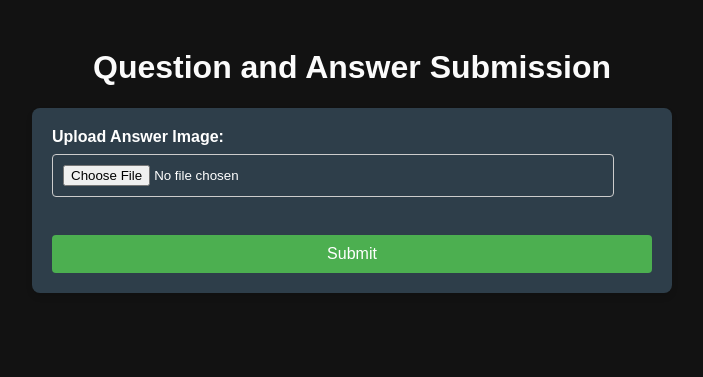
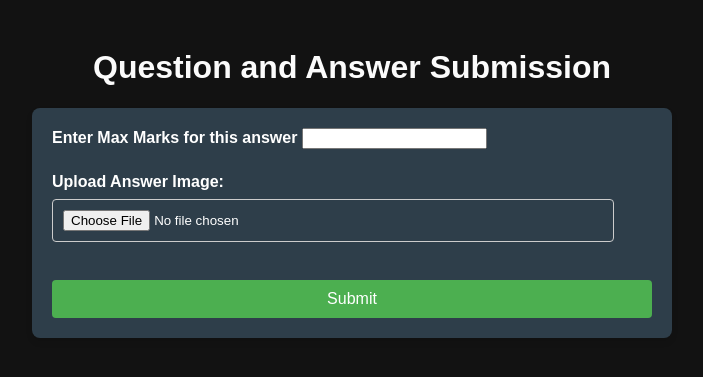
Before and after one commit to bharat-omr/flask__ocr_eval, a Flask app: page / in a window 1280 px wide. Shown: the top 377 px of the page, without its empty margins (288-991 px from the left). Run offline with Flask 3, Linux system fonts and the light colour scheme.

Commit message:
Add max marks attribute for better scoring

```diff
--- a/app.py
+++ b/app.py
@@ -34,9 +34,11 @@ def upload_image():
 
     # Extract text from the saved files
     answer_text = extract_text(file_paths['answer_image'])
+    max_marks = request.form['max_marks']
 
     new_entry = {
-        "user_answer": answer_text
+        "user_answer": answer_text,
+        "max_marks": max_marks
     }
 
     # Debug Print
--- a/static/js/script.js
+++ b/static/js/script.js
@@ -3,7 +3,9 @@ document.getElementById('qa-form').addEventListener('submit', async function(eve
 
   const formData = new FormData();
   const answerImage = document.getElementById('answer-image').files[0];
+  const maxMarks = document.getElementById('max-marks').value;
   formData.append('answer_image', answerImage);
+  formData.append('max_marks', maxMarks);
 
   const progressBarContainer = document.getElementById('progress-bar-container');
   const progressBar = document.getElementById('progress-bar');
--- a/templates/index.html
+++ b/templates/index.html
@@ -11,6 +11,10 @@
 <body>
   <h1>Question and Answer Submission</h1>
   <form id="qa-form" method="POST" enctype="multipart/form-data">
+
+    <!-- Max Marks -->
+    <label for="max-marks">Enter Max Marks for this answer</label>
+    <input type="number" id="max-marks" name="max_marks" required><br><br>
 
     <!-- Answer Image upload -->
     <label for="answer-image">Upload Answer Image:</label><br>
```
